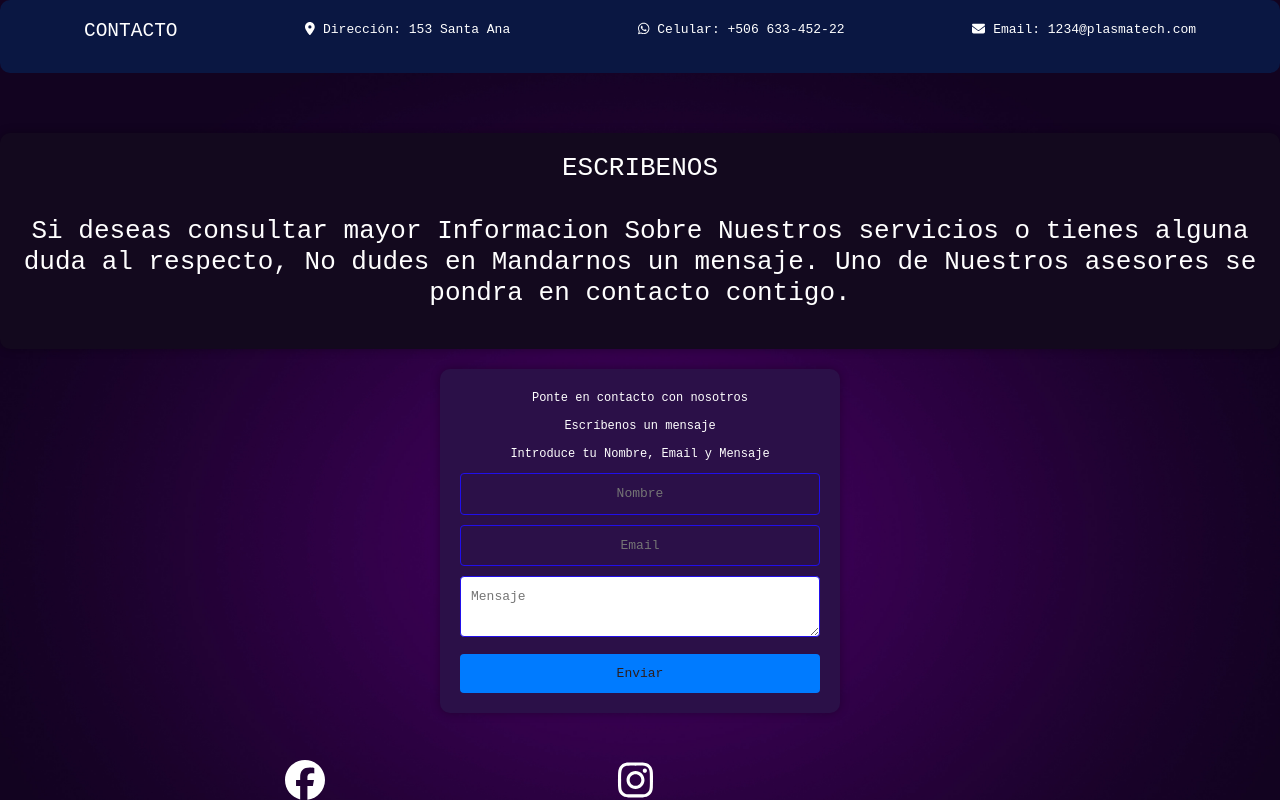
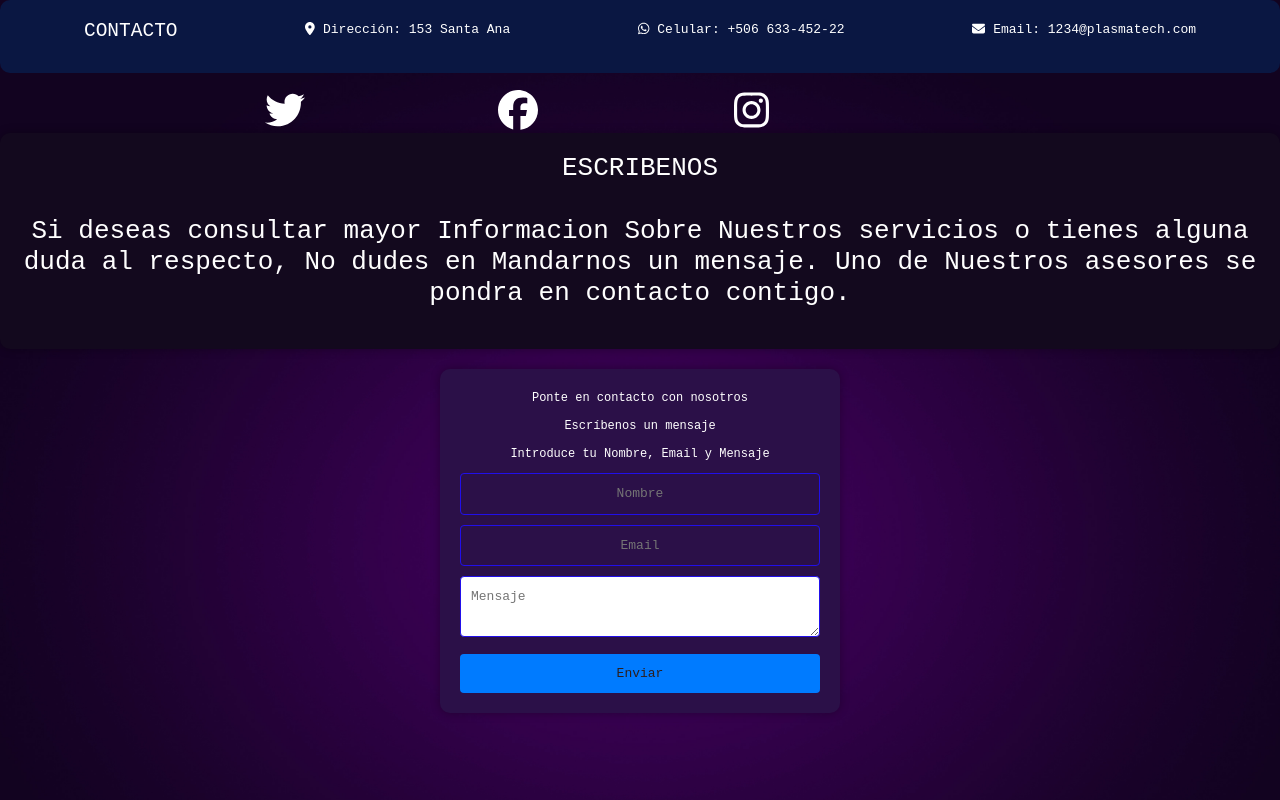
Before and after one commit to kennvil102/Proyectofinalk, a React (Vite) app: page /Contact in a window 1280 px wide. Built offline with nearby package versions, Linux system fonts and the light colour scheme.

Commit message:
update13

```diff
--- a/src/css/Contac.css
+++ b/src/css/Contac.css
@@ -24,11 +24,11 @@
   list-style-type: none;
   padding: 0;
   display: flex;
-  gap: 10px;
-  justify-content: space-between; /* Centrar los íconos de redes sociales */
+  gap: -30px;
+  justify-content: space-around; /* Centrar los íconos de redes sociales */
   position: absolute;
-  top: 730px;
-  right: 625px;
+  top: 60px;
+  right: 412px;
 }
 
 .social-links li {
@@ -49,15 +49,15 @@
 }
 
 .social-links li a:hover {
-  background-color: rgb(3, 119, 15);
-  color: rgb(133, 28, 28);
+  background-color: rgb(3, 102, 167);
+  color: rgb(213, 143, 143);
   transform: scale(1.2); /* Aumentar la escala al hacer hover */
 }
 
 .movertesto {
   margin-top: 50px;
   display: flex;
-  justify-content: center; /* Centrar el contenedor del formulario */
+  justify-content: center;
 }
 
 .ordenartesto {
@@ -66,25 +66,25 @@
   border-radius: 10px;
   box-shadow: 0 0 10px rgba(0, 0, 0, 0.3);
   text-align: center;
-  margin-top: 10px; /* Espacio entre el formulario y el título */
+  margin-top: 10px;
   margin-bottom: 20px;
 }
 
 .ordenartesto h2 {
-  margin-bottom: 20px; /* Espacio inferior del título */
+  margin-bottom: 20px;
 }
 
 .contact-form {
   margin-top: 20px;
-  max-width: 400px; /* Ancho máximo del formulario */
-  width: 100%; /* Para asegurar que ocupe todo el ancho disponible */
-  padding: 20px; /* Espaciado interior del formulario */
+  max-width: 400px;
+  width: 100%;
+  padding: 20px;
   background-color: #2b1048;
   border-radius: 10px;
   box-shadow: 0 0 10px rgba(0, 0, 0, 0.3);
   display: flex;
   flex-direction: column;
-  align-items: center; /* Centrar elementos dentro del formulario */
+  align-items: center;
   margin: auto;
   text-align: center;
 }
@@ -115,5 +115,5 @@
 }
 
 .form-container button:hover {
-  background-color: #d1e20c;
+  background-color: #12dc2a;
 }
```
